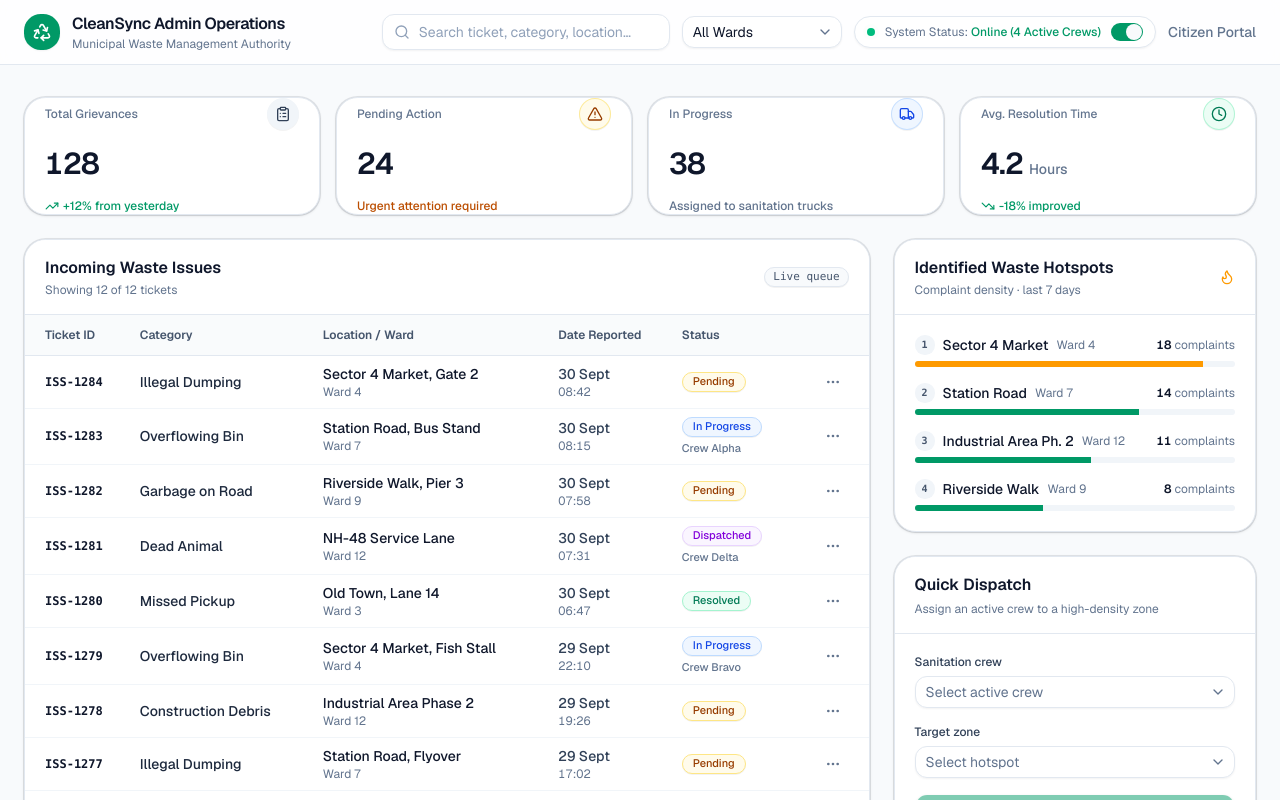
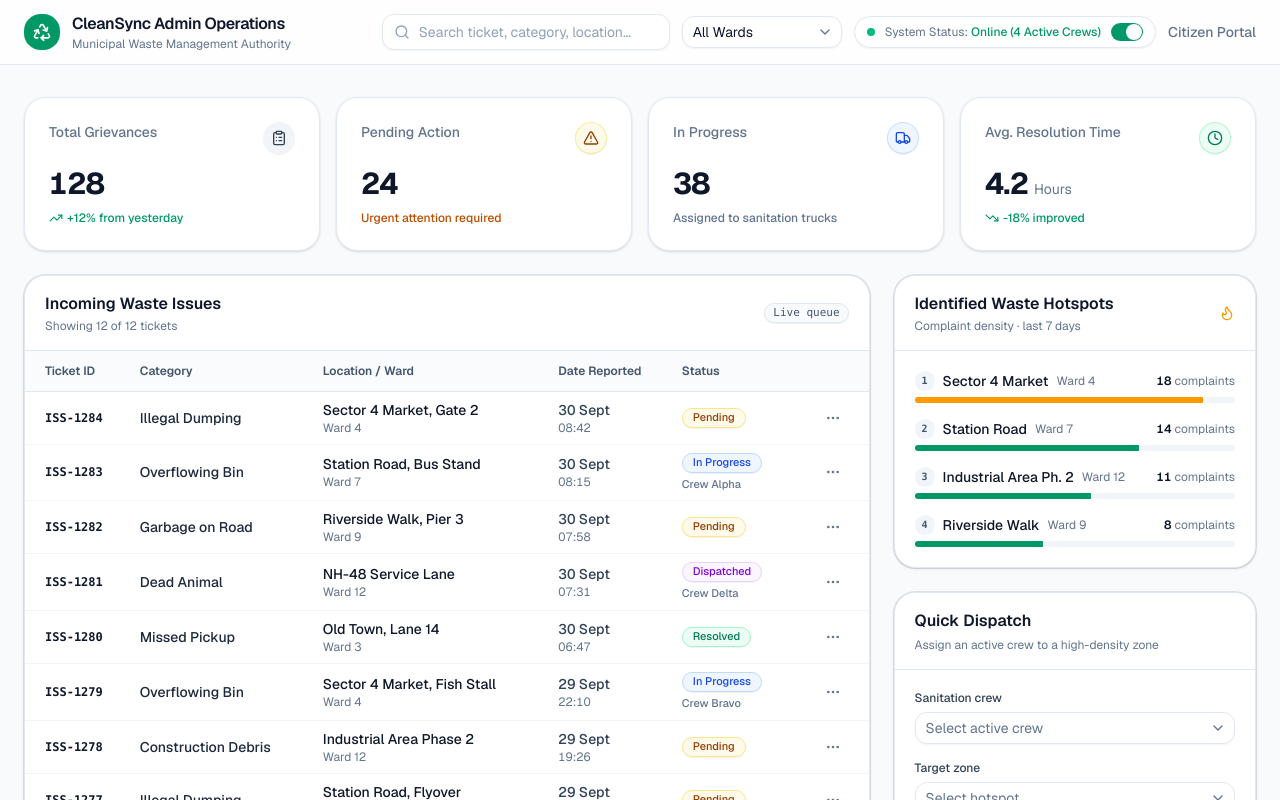
Before and after one commit to Adarsh219/hackathon, a Next.js app: page /admin in a window 1280 px wide. Shown: the top 800 px of the page. Built offline with nearby package versions, Linux system fonts and the light colour scheme.

Commit message:
Restore original layout of stats card
Signed-off-by: Adarsh219 <adarshsingh8312@protonmail.com>

```diff
--- a/components/admin/admin-dashboard.tsx
+++ b/components/admin/admin-dashboard.tsx
@@ -193,10 +193,13 @@ export function StatCards() {
         const Icon = s.icon
         const Trend = 'trend' in s ? (s.trend === 'up' ? TrendingUp : TrendingDown) : null
         return (
-          <Card key={s.label} className="gap-0 rounded-2xl border border-slate-200 bg-white p-5 shadow-sm py-0">
-            <CardContent className="flex flex-col gap-2 p-0">
-              <div className="flex items-center justify-between gap-2">
-                <span className="text-xs font-medium text-slate-500">{s.label}</span>
+          <div
+            key={s.label}
+            className="p-6 flex flex-col justify-between rounded-2xl bg-white border border-slate-200 shadow-sm"
+          >
+            {/* Top row */}
+            <div className="flex items-start justify-between">
+              <span className="text-sm font-medium text-slate-500">{s.label}</span>
               <span
                 className={cn(
                   'flex size-8 items-center justify-center rounded-xl shadow-2xs',
@@ -206,23 +209,30 @@ export function StatCards() {
                 <Icon className="size-4" aria-hidden="true" />
               </span>
             </div>
-              <div className="flex items-baseline gap-1.5 mt-2">
-                <span className="text-2xl font-semibold tabular-nums tracking-tight text-slate-900 sm:text-3xl">
+
+            {/* Value row */}
+            <div className="mt-3 mb-2 flex items-baseline">
+              <span className="text-3xl font-bold tracking-tight text-slate-900 tabular-nums">
                 {s.value}
               </span>
-                {'unit' in s && <span className="text-sm font-medium text-slate-500">{s.unit}</span>}
+              {'unit' in s && (
+                <span className="text-sm font-normal text-slate-500 ml-1.5">
+                  {s.unit}
+                </span>
+              )}
             </div>
-              <span
+
+            {/* Subtitle row */}
+            <div
               className={cn(
-                  'mt-2 flex items-center gap-1 text-xs font-medium',
+                'flex items-center gap-1 text-xs font-medium',
                 s.tone === 'warn' ? 'text-amber-700' : Trend ? 'text-emerald-600' : 'text-slate-500',
               )}
             >
               {Trend && <Trend className="size-3.5" aria-hidden="true" />}
-                {s.note}
-              </span>
-            </CardContent>
-          </Card>
+              <span>{s.note}</span>
+            </div>
+          </div>
         )
       })}
     </section>
--- a/components/admin/stat-cards.tsx
+++ b/components/admin/stat-cards.tsx
@@ -1 +1,84 @@
-export { StatCards } from './admin-dashboard'
+import { AlertTriangle, ClipboardList, Clock, TrendingDown, TrendingUp, Truck } from 'lucide-react'
+import { cn } from '@/lib/utils'
+
+const STATS = [
+  {
+    label: 'Total Grievances',
+    value: '128',
+    note: '+12% from yesterday',
+    icon: ClipboardList,
+    tone: 'neutral',
+    trend: 'up',
+  },
+  { label: 'Pending Action', value: '24', note: 'Urgent attention required', icon: AlertTriangle, tone: 'warn' },
+  { label: 'In Progress', value: '38', note: 'Assigned to sanitation trucks', icon: Truck, tone: 'info' },
+  {
+    label: 'Avg. Resolution Time',
+    value: '4.2',
+    unit: 'Hours',
+    note: '-18% improved',
+    icon: Clock,
+    tone: 'good',
+    trend: 'down',
+  },
+] as const
+
+const STAT_TONE = {
+  neutral: 'text-slate-700 bg-slate-100',
+  warn: 'text-amber-800 bg-amber-50 border border-amber-200/80',
+  info: 'text-blue-700 bg-blue-50 border border-blue-200/80',
+  good: 'text-emerald-700 bg-emerald-50 border border-emerald-200/80',
+}
+
+export function StatCards() {
+  return (
+    <section aria-label="Key metrics" className="grid grid-cols-2 gap-4 lg:grid-cols-4">
+      {STATS.map((s) => {
+        const Icon = s.icon
+        const Trend = 'trend' in s ? (s.trend === 'up' ? TrendingUp : TrendingDown) : null
+        return (
+          <div
+            key={s.label}
+            className="p-6 flex flex-col justify-between rounded-2xl bg-white border border-slate-200 shadow-sm"
+          >
+            {/* Top row */}
+            <div className="flex items-start justify-between">
+              <span className="text-sm font-medium text-slate-500">{s.label}</span>
+              <span
+                className={cn(
+                  'flex size-8 items-center justify-center rounded-xl shadow-2xs',
+                  STAT_TONE[s.tone],
+                )}
+              >
+                <Icon className="size-4" aria-hidden="true" />
+              </span>
+            </div>
+
+            {/* Value row */}
+            <div className="mt-3 mb-2 flex items-baseline">
+              <span className="text-3xl font-bold tracking-tight text-slate-900 tabular-nums">
+                {s.value}
+              </span>
+              {'unit' in s && (
+                <span className="text-sm font-normal text-slate-500 ml-1.5">
+                  {s.unit}
+                </span>
+              )}
+            </div>
+
+            {/* Subtitle row */}
+            <div
+              className={cn(
+                'flex items-center gap-1 text-xs font-medium',
+                s.tone === 'warn' ? 'text-amber-700' : Trend ? 'text-emerald-600' : 'text-slate-500',
+              )}
+            >
+              {Trend && <Trend className="size-3.5" aria-hidden="true" />}
+              <span>{s.note}</span>
+            </div>
+          </div>
+        )
+      })}
+    </section>
+  )
+}
```
Lines whose indentation alone changed are shown as unchanged.
